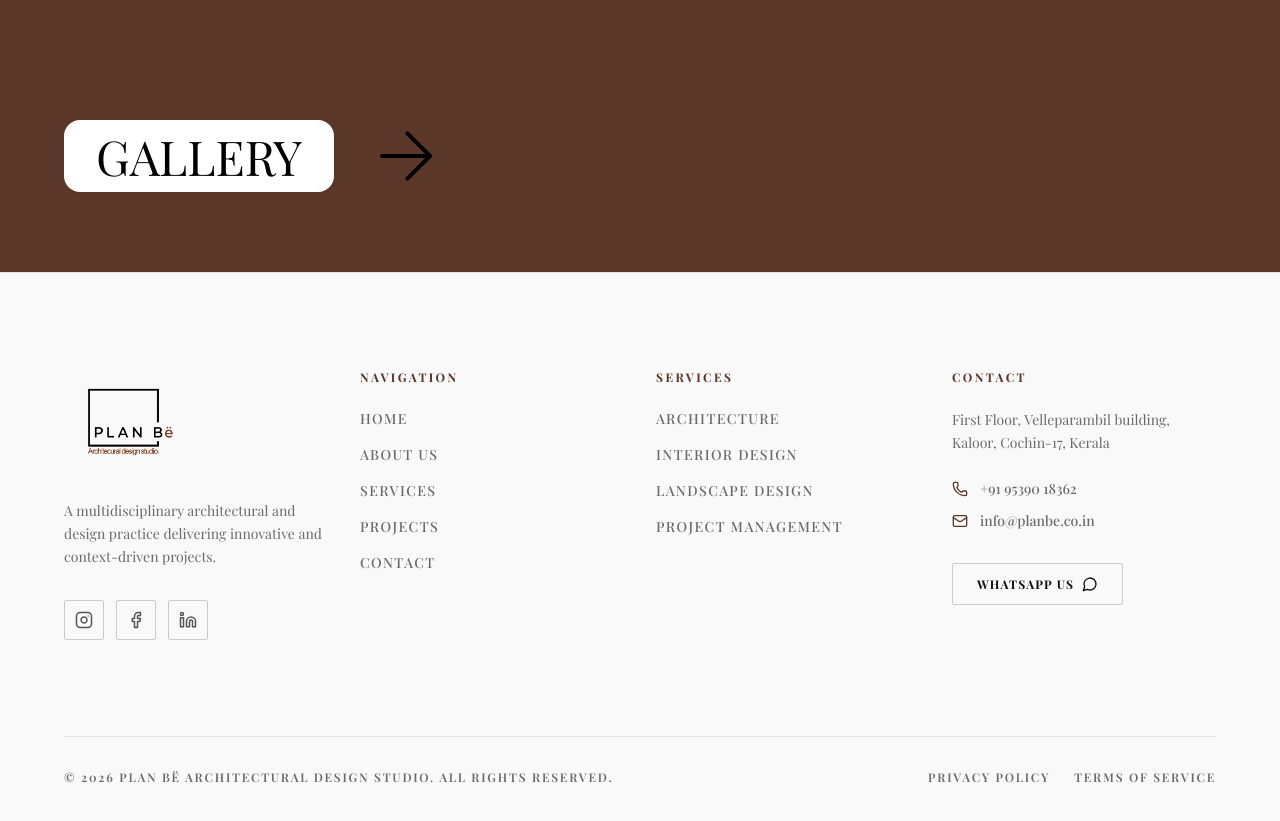
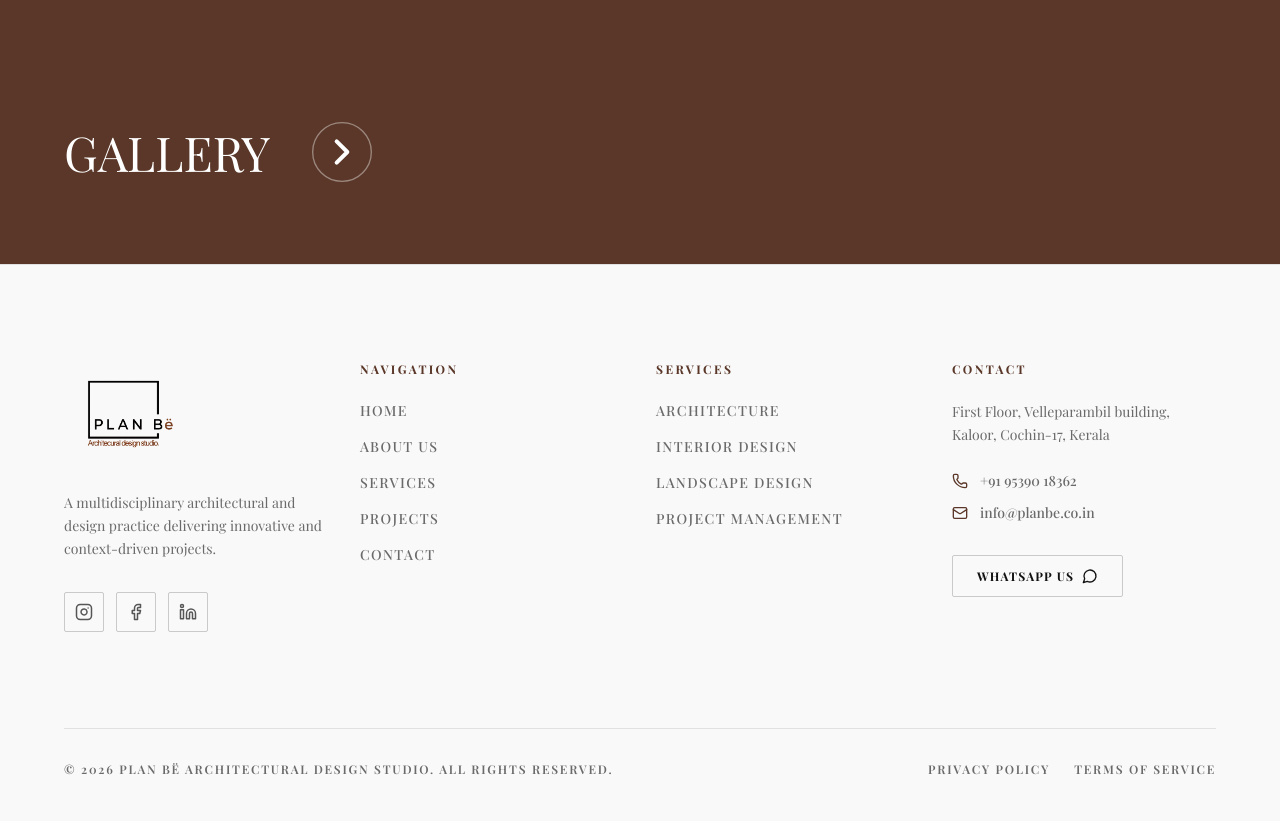
Before and after one commit to ahal0309/planbe20, a Next.js app: page /projects in a window 1280 px wide. Shown: the part 2040-2861 px from the top of the page. Built offline with nearby package versions, Linux system fonts and the light colour scheme; a web font is replaced by a local one.

Commit message:
Update gallery link styling and arrow

```diff
--- a/src/app/projects/page.tsx
+++ b/src/app/projects/page.tsx
@@ -184,11 +184,12 @@ export default function ProjectsPage() {
       {/* Gallery Link Section */}
       <section className="w-full px-6 md:px-margin-desktop pb-20 pt-10">
         <Link href="/gallery" className="flex items-center justify-start gap-6 md:gap-10 w-full group">
-          <div className="bg-white text-black px-8 py-3 rounded-2xl text-4xl md:text-5xl font-serif shadow-sm">
+          <div className="text-4xl md:text-5xl font-serif">
             GALLERY
           </div>
-          <svg className="w-12 h-12 md:w-16 md:h-16 text-black transition-transform group-hover:translate-x-2" fill="none" stroke="currentColor" viewBox="0 0 24 24" strokeWidth="1.5">
-            <path strokeLinecap="round" strokeLinejoin="round" d="M3 12h18m0 0l-8.5-8.5M21 12l-8.5 8.5" />
+          <svg className="w-12 h-12 md:w-16 md:h-16 text-white transition-transform group-hover:translate-x-2" fill="none" viewBox="0 0 24 24">
+            <circle cx="12" cy="12" r="11" stroke="currentColor" strokeWidth="0.5" className="opacity-40" />
+            <path stroke="currentColor" strokeLinecap="round" strokeLinejoin="round" strokeWidth="1.5" d="M10 8l4 4-4 4" />
           </svg>
         </Link>
       </section>
```
